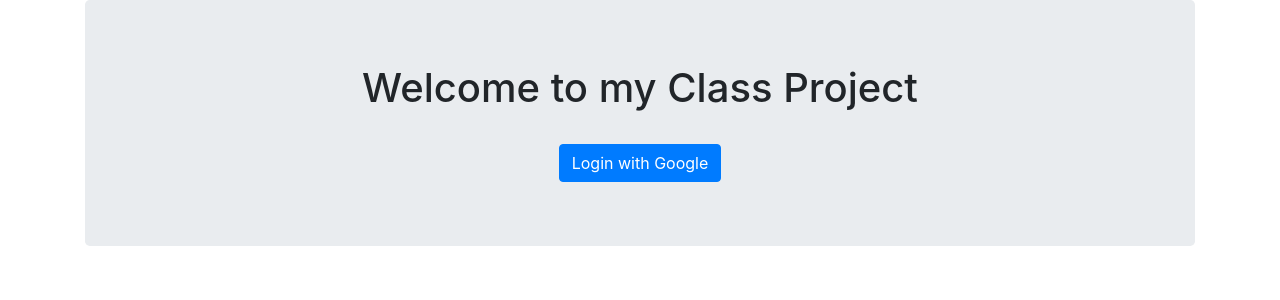
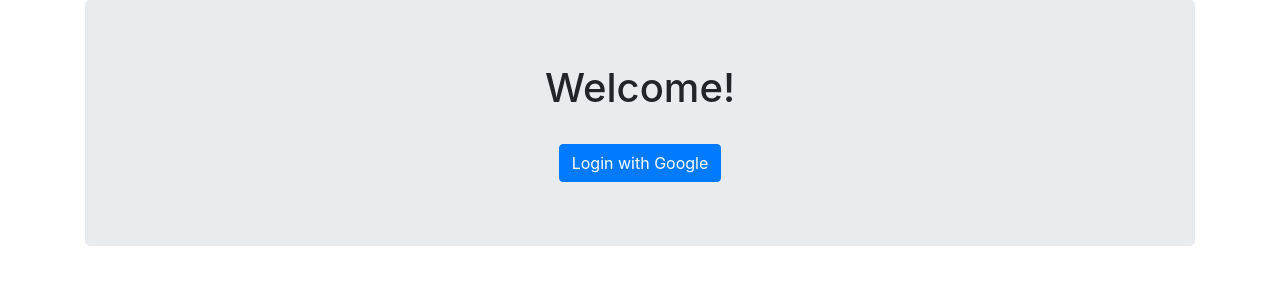
Before and after one commit to Winterlord8/CNT4713-Class_Project, a Flask app: page / in a window 1280 px wide. Shown: the top 300 px of the page. Run offline with Flask 2, Linux system fonts and the light colour scheme; some libraries are stand-ins or nearby versions.

Commit message:
some styling done

```diff
--- a/templates/home.html
+++ b/templates/home.html
@@ -1,7 +1,7 @@
 {% extends "base.html" %}
 {% block content %}
 <div class="jumbotron">
-  <h1>Welcome to my Class Project</h1>
+  <h1>Welcome!</h1>
   <br>
   <a class="btn btn-primary" href="{{url_for('login')}}" role="button">Login with Google</a>
 </div>
--- a/templates/staticfeed.html
+++ b/templates/staticfeed.html
@@ -1,7 +1,8 @@
 {% extends "base.html" %}
 {% block content %}
   <div class="jumbotron">
-    <h1>Hello {{name}}, Here's a video for you!</h1>
+    <h1>Hello {{name}}!</h1>
+    <h2>Here's a video for you!</h2>
     <p>I'm the dude with the hat!</p>
     <br>
     <video controls>
```
